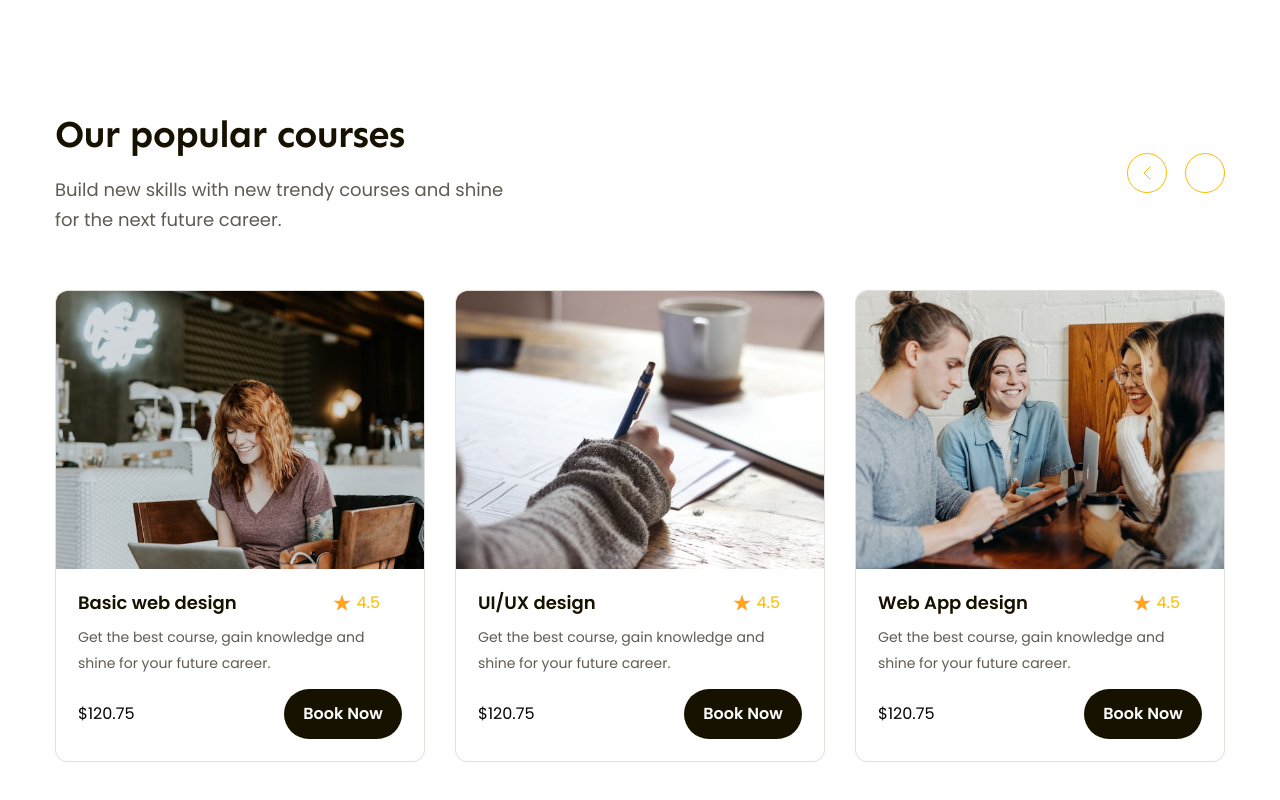
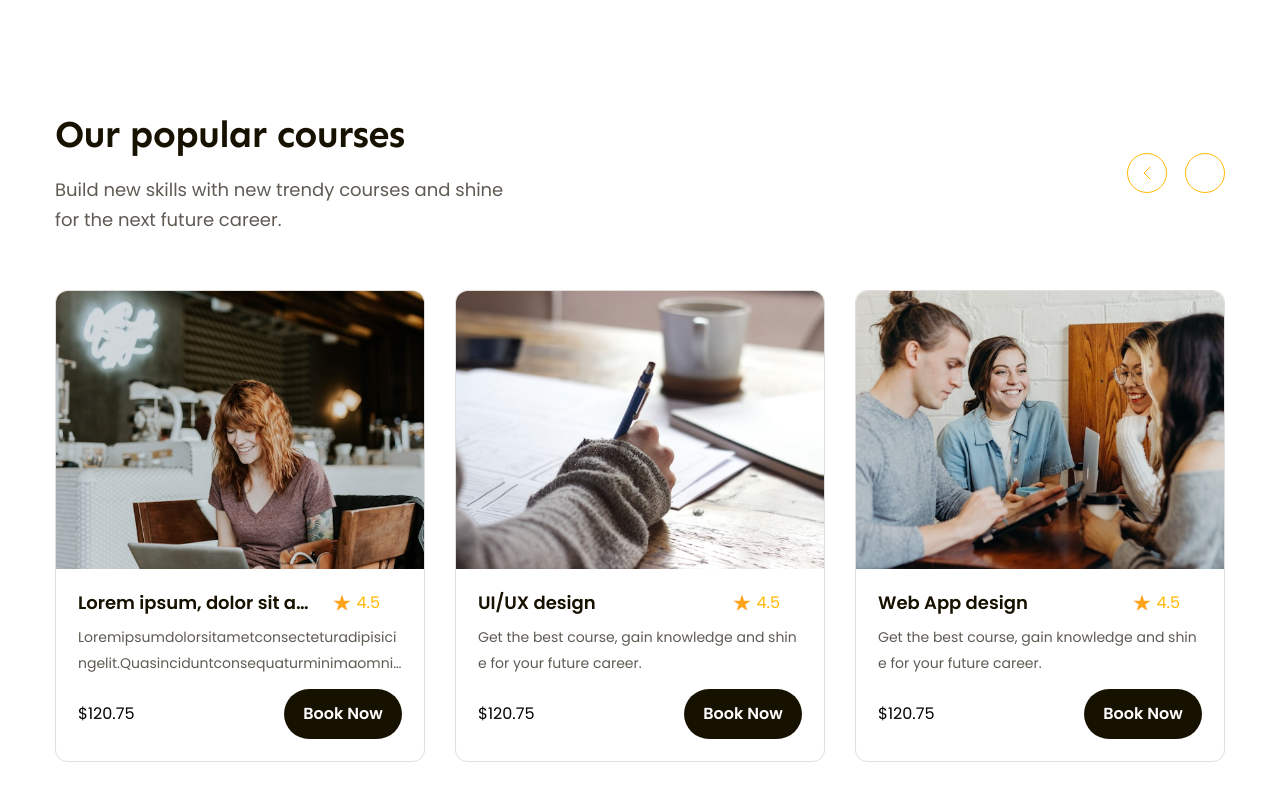
Before and after one commit to AnHocIT/Sigmatohtml, a plain HTML site: page index.html in a window 1280 px wide. Shown: the part 905-1705 px from the top of the page. Drawn offline with Linux system fonts and the light colour scheme.

Commit message:
phần 5-tối ưu hóa popular

```diff
--- a/assets/CSS/style.css
+++ b/assets/CSS/style.css
@@ -15,7 +15,7 @@ body {
   font-size: 1.6rem;
   font-family: "Poppins", sans-serif;
 }
-/* ============Common=========== */
+/* ================================Common===================================== */
 a {
   text-decoration: none;
 }
@@ -49,7 +49,24 @@ a {
   opacity: 0.9;
   cursor: pointer;
 }
-/* ============Header============== */
+.lineclamp-first {
+  white-space: nowrap;
+  overflow: hidden;
+  text-overflow: ellipsis;
+}
+.lineclamp {
+  display: -webkit-box;
+  -webkit-line-clamp: var(--lineclamp, 1);
+  -webkit-box-orient: vertical;
+  overflow: hidden;
+}
+.lineclamp-line2 {
+  --lineclamp: 2;
+}
+.word-break {
+  word-break: break-all;
+}
+/* ==============================Header================================= */
 .header {
   background: #fffcf4;
 }
@@ -101,7 +118,7 @@ a {
   margin-left: 54px;
 }
 
-/* =============hero============= */
+/* ====================================hero===================================== */
 .hero {
   padding: 57px 0 64px;
   background: #fffcf4;
@@ -109,7 +126,7 @@ a {
 .hero .body {
   display: flex;
 }
-/* ==============hero left============== */
+/* =========================hero left=========================== */
 .hero .media-block {
   width: 48%;
   position: relative;
@@ -166,7 +183,7 @@ a {
   font-weight: 600;
   line-height: 1.67; /* 166.667% */
 }
-/* ================hero right============ */
+/* ===========================hero right======================== */
 .hero .content-block {
   width: 52%;
   padding-top: 46px;
@@ -239,8 +256,8 @@ a {
   margin-left: 28px;
 }
 
-/* =========Popular=========== */
-/* =========Popular-top========== */
+/* ===============================Popular================================== */
+/* ======================Popular-top======================== */
 .popular {
   padding: 65px 0;
   margin-top: 135px;
@@ -275,7 +292,7 @@ a {
   background: var(--primary-color);
   cursor: pointer;
 }
-/* ===========Courses========== */
+/* ============================Courses======================= */
 .popular .course-list {
   margin-top: 55px;
   display: flex;
@@ -291,6 +308,7 @@ a {
   border-radius: 12px;
   border: 1px solid #e2dfda;
   background: #fff;
+  flex: 1;
 }
 .popular .course-item:hover {
   border: none;
@@ -304,6 +322,7 @@ a {
   justify-content: space-between;
 }
 .popular .course-item .title {
+  width: 233.77px;
   color: #171100;
   font-size: 1.8rem;
   font-weight: 600;
--- a/index.html
+++ b/index.html
@@ -139,13 +139,26 @@
               <img src="./assets/img/course-1.jpg" alt="Basic web design" class="thumb" />
               <div class="info">
                 <div class="head">
-                  <h3 class="title">Basic web design</h3>
+                  <h3 class="title lineclamp-first">Lorem ipsum, dolor sit amet consectetur adipisicing elit.</h3>
                   <div class="rating">
                     <img src="./assets/icon/star.svg" alt="" class="star" />
                     <span class="value">4.5</span>
                   </div>
                 </div>
-                <p class="desc">Get the best course, gain knowledge and shine for your future career.</p>
+                <p class="desc lineclamp lineclamp-line2 word-break">
+                  Loremipsumdolorsitametconsecteturadipisicingelit.Quasinciduntconsequaturminimaomnis,eaque
+                  consecteturfacilis.Modiquasundevoluptatumquamquisquamidlaborumiusto,commodifugiat
+                  cupiditatesequiillum.Quibusdamnostrumexplicabo,laboriosamdelenitialiasofficiisatofficia praesentium
+                  suscipit id ex debitis nihil repellendus. Totam tempore, reprehenderit soluta autem eveniet, provident
+                  officia a, molestiae cupiditate ullam perspiciatis quam. Dolores assumenda distinctio obcaecati odio
+                  ducimus quisquam suscipit blanditiis illo reiciendis excepturi magnam, beatae officia illum rerum
+                  architecto sed totam quis saepe earum laboriosam perspiciatis vero. Harum explicabo quasi
+                  reprehenderit. Delectus voluptatum necessitatibus illum quae? Officia totam dolorem ad alias harum cum
+                  qui unde numquam laboriosam veniam voluptatem, libero, molestias sint reiciendis quia. Repudiandae
+                  rerum maiores quis minima earum provident? Nobis repellendus quis inventore aperiam nam doloribus
+                  ratione, magni quasi sit soluta vel incidunt quibusdam omnis aliquid sint, enim asperiores commodi
+                  vero adipisci animi dolore voluptatum accusamus! Assumenda, natus sapiente.
+                </p>
                 <div class="foot">
                   <span class="price">$120.75</span>
                   <a href="#!" class="btn btn-course">Book Now</a>
@@ -158,13 +171,15 @@
               <img src="./assets/img/course-2.jpg" alt="UI/UX design" class="thumb" />
               <div class="info">
                 <div class="head">
-                  <h3 class="title">UI/UX design</h3>
+                  <h3 class="title lineclamp-first">UI/UX design</h3>
                   <div class="rating">
                     <img src="./assets/icon/star.svg" alt="" class="star" />
                     <span class="value">4.5</span>
                   </div>
                 </div>
-                <p class="desc">Get the best course, gain knowledge and shine for your future career.</p>
+                <p class="desc lineclamp lineclamp-line2 word-break">
+                  Get the best course, gain knowledge and shine for your future career.
+                </p>
                 <div class="foot">
                   <span class="price">$120.75</span>
                   <a href="#!" class="btn btn-course">Book Now</a>
@@ -177,13 +192,15 @@
               <img src="./assets/img/course-3.jpg" alt="Web App design" class="thumb" />
               <div class="info">
                 <div class="head">
-                  <h3 class="title">Web App design</h3>
+                  <h3 class="title lineclamp-first">Web App design</h3>
                   <div class="rating">
                     <img src="./assets/icon/star.svg" alt="" class="star" />
                     <span class="value">4.5</span>
                   </div>
                 </div>
-                <p class="desc">Get the best course, gain knowledge and shine for your future career.</p>
+                <p class="desc lineclamp lineclamp-line2 word-break">
+                  Get the best course, gain knowledge and shine for your future career.
+                </p>
                 <div class="foot">
                   <span class="price">$120.75</span>
                   <a href="#!" class="btn btn-course">Book Now</a>
```
